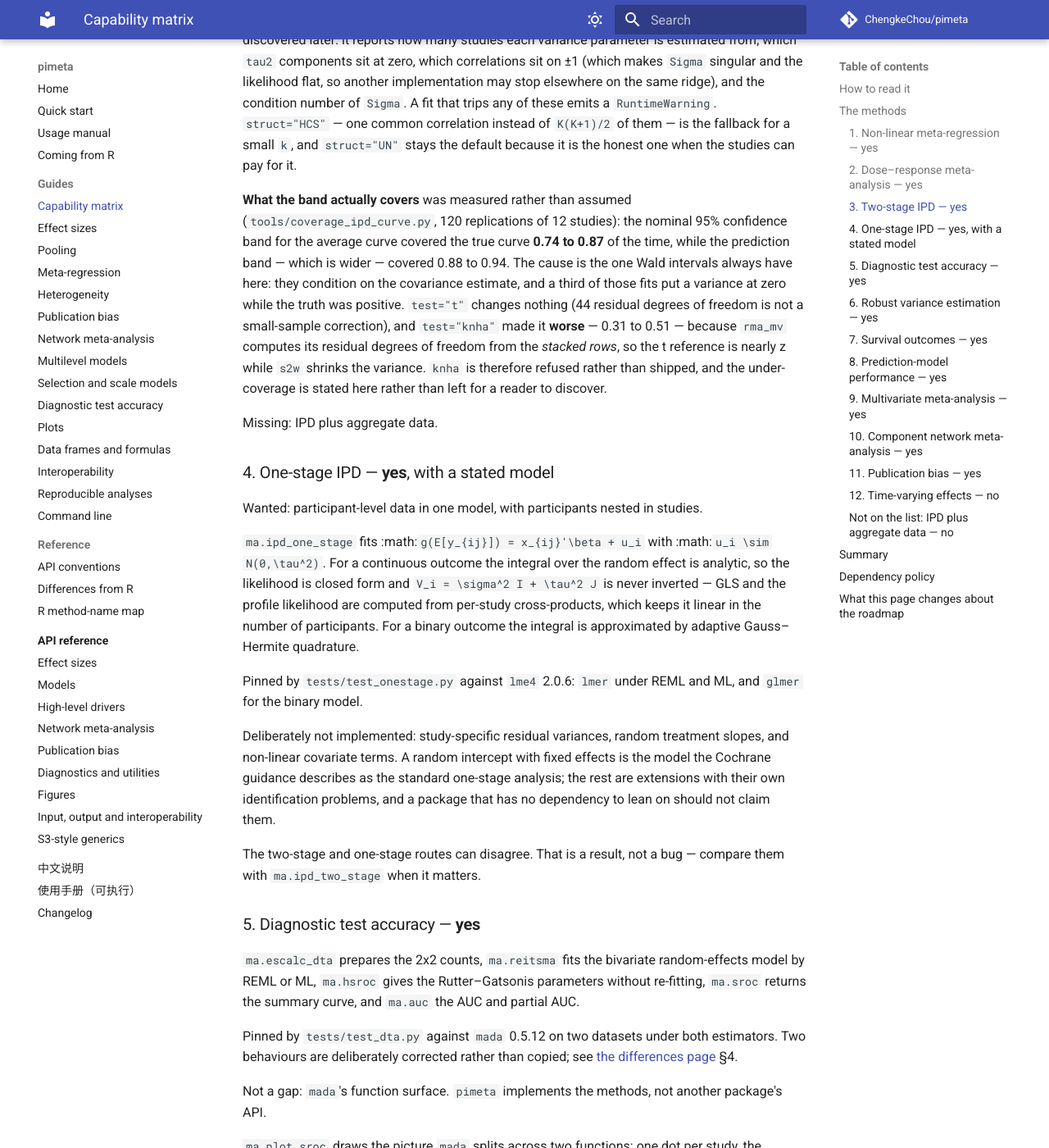
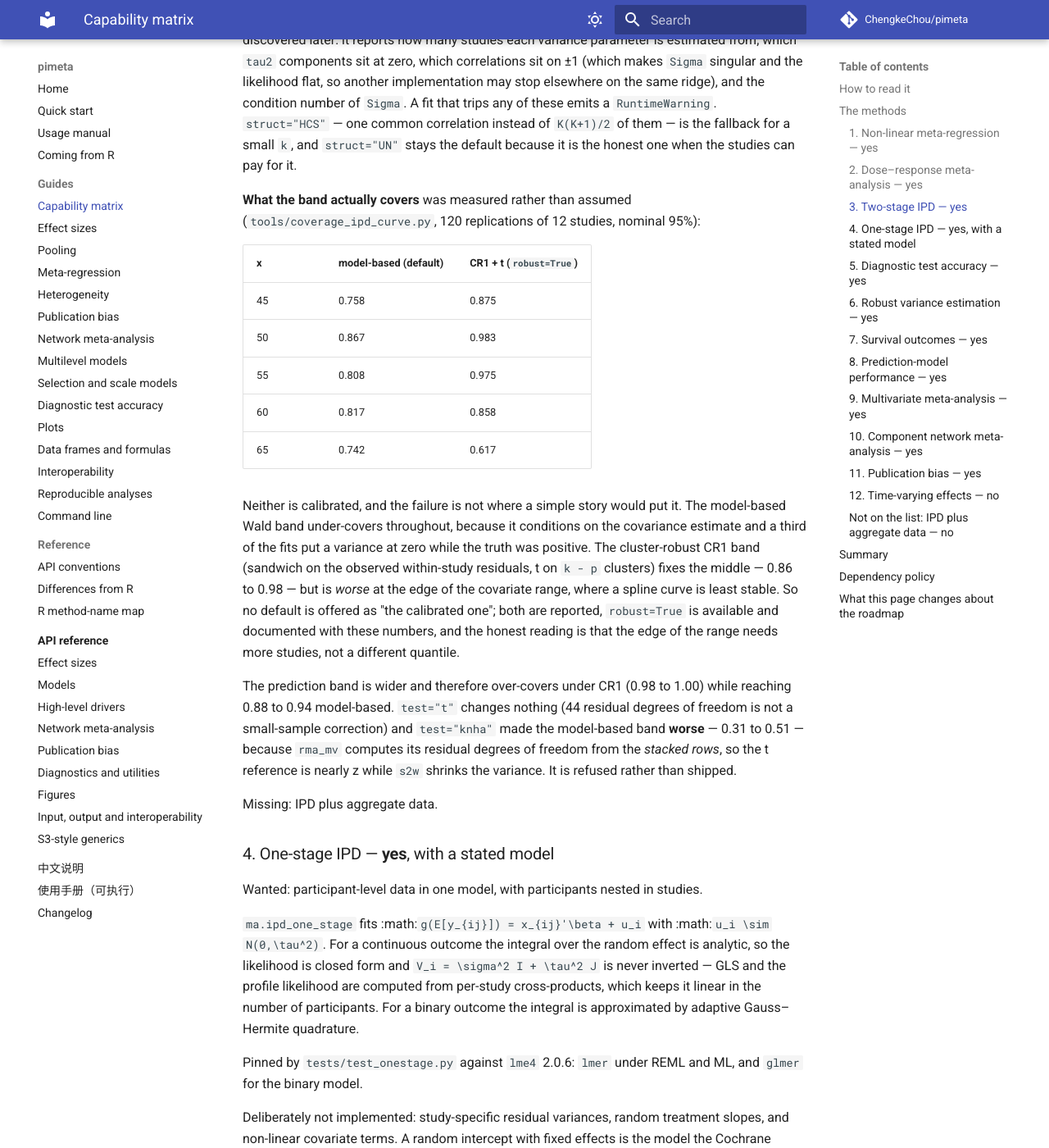
Before and after one commit to ChengkeChou/pimeta, an MkDocs documentation site: the page built from docs/guide/capability-matrix.md, in a window 1280 px wide and 1400 px high, scrolled down 2975 px. Shown: the whole window at 82% size. Built offline with MkDocs 1.6.1 and Material for MkDocs 9.7.7, drawn with Linux system fonts in a browser that asks for light colours; comment, search, counter and statistics services are not loaded.

Commit message:
Offer the cluster-robust band, and report that it does not fix the edge
curve(robust=True) builds the CR1 sandwich on the observed within-study
residuals and uses a t reference on k - p clusters.  Measured over the same
120 replications of 12 studies, nominal 95%:

  x     model-based   CR1 + t
  45       0.758       0.875
  50       0.867       0.983
  55       0.808       0.975
  60       0.817       0.858
  65       0.742       0.617

So it fixes the middle of the range and is worse at the edge, where a spline
curve is least stable.  Neither band is calibrated everywhere at k = 12, so
the default stays model-based and both are documented with their numbers
rather than one being sold as the fix.

CR2 would be the better small-sample correction but needs a Cholesky factor of
every study's 4x4 marginal block, and those blocks come from a logistic first
stage whose coefficient covariance is not reliably positive definite:
robust(..., clubSandwich=True) raises on this cohort.  CR1 needs no
factorisation, which is why it is the one offered.

The fit now passes cluster= to rma_mv so that robust() has the grouping it
needs; without it the sandwich cannot be built at all.

```diff
--- a/docs/guide/capability-matrix.md
+++ b/docs/guide/capability-matrix.md
@@ -139,17 +139,33 @@ fallback for a small `k`, and `struct="UN"` stays the default because it is the
 honest one when the studies can pay for it.
 
 **What the band actually covers** was measured rather than assumed
-(`tools/coverage_ipd_curve.py`, 120 replications of 12 studies): the nominal 95%
-confidence band for the average curve covered the true curve **0.74 to 0.87** of
-the time, while the prediction band — which is wider — covered 0.88 to 0.94. The
-cause is the one Wald intervals always have here: they condition on the
-covariance estimate, and a third of those fits put a variance at zero while the
-truth was positive. `test="t"` changes nothing (44 residual degrees of freedom
-is not a small-sample correction), and `test="knha"` made it **worse** — 0.31 to
-0.51 — because `rma_mv` computes its residual degrees of freedom from the
-*stacked rows*, so the t reference is nearly z while `s2w` shrinks the variance.
-`knha` is therefore refused rather than shipped, and the under-coverage is
-stated here rather than left for a reader to discover.
+(`tools/coverage_ipd_curve.py`, 120 replications of 12 studies, nominal 95%):
+
+| x | model-based (default) | CR1 + t (``robust=True``) |
+|---|---|---|
+| 45 | 0.758 | 0.875 |
+| 50 | 0.867 | 0.983 |
+| 55 | 0.808 | 0.975 |
+| 60 | 0.817 | 0.858 |
+| 65 | 0.742 | 0.617 |
+
+Neither is calibrated, and the failure is not where a simple story would put
+it. The model-based Wald band under-covers throughout, because it conditions on
+the covariance estimate and a third of the fits put a variance at zero while the
+truth was positive. The cluster-robust CR1 band (sandwich on the observed
+within-study residuals, t on ``k - p`` clusters) fixes the middle — 0.86 to 0.98
+— but is *worse* at the edge of the covariate range, where a spline curve is
+least stable. So no default is offered as "the calibrated one"; both are
+reported, `robust=True` is available and documented with these numbers, and the
+honest reading is that the edge of the range needs more studies, not a different
+quantile.
+
+The prediction band is wider and therefore over-covers under CR1 (0.98 to 1.00)
+while reaching 0.88 to 0.94 model-based. `test="t"` changes nothing (44 residual
+degrees of freedom is not a small-sample correction) and `test="knha"` made the
+model-based band **worse** — 0.31 to 0.51 — because `rma_mv` computes its
+residual degrees of freedom from the *stacked rows*, so the t reference is
+nearly z while `s2w` shrinks the variance. It is refused rather than shipped.
 
 Missing: IPD plus aggregate data.
 
```
Also changed, not shown: CHANGELOG.md (+8 -0 lines), docs/api/models.md (+1 -1 lines), docs/changelog.md (+8 -0 lines), 2 other files.
